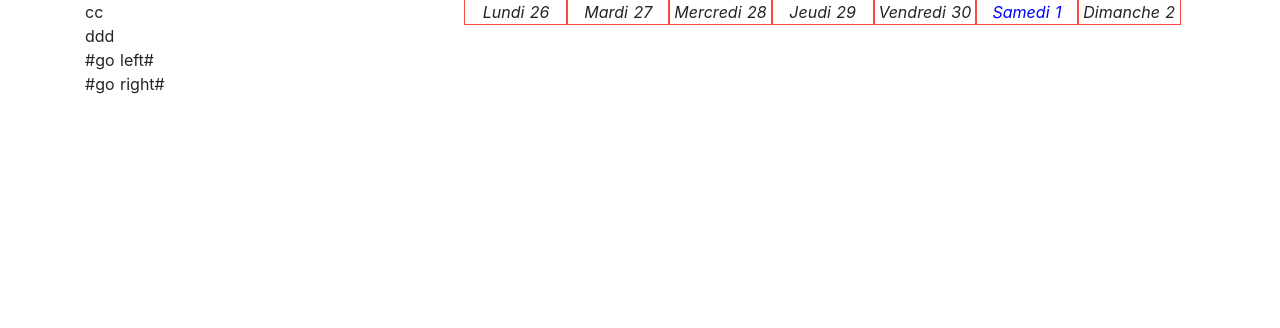
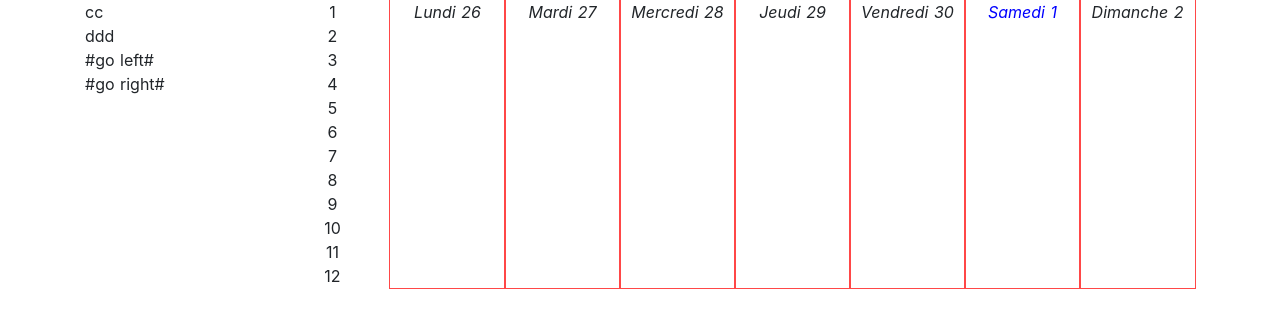
Before and after one commit to Loop-afk/amu-edt, a Nuxt app: page / in a window 1280 px wide. Shown: the top 328 px of the page. Built offline with nearby package versions, Linux system fonts and the light colour scheme.

Commit message:
start ordinateAxis //todo: interval

```diff
--- a/components/Schedule.vue
+++ b/components/Schedule.vue
@@ -1,8 +1,14 @@
 <template>
   <div :style="{height: scheduleHeight + 'px'}">
     <div class="schedule-row">
-      <!-- scheduleSettingsGetWeekDays exécuté 7 fois (à corriger) + width à bind -->
-      <div v-for="day in scheduleSettingsGetWeekDays()" :key="day.id" class="schedule-row-child box" style="width: 14%">
+      <ordinate-axis
+        :style="{height: scheduleHeight}"
+        style="width: 12.5%"
+        :working-hours="scheduleSchedule.workingHours"
+        :schedule-height="scheduleHeight"
+      />
+      <!-- scheduleSettingsGetWeekDays exécuté 7 fois (à corriger) + width à bind + day.id à remove -->
+      <div v-for="day in scheduleSettingsGetWeekDays()" :key="day.id" class="schedule-row-child box" style="width: 12.5%">
         <schedule-day
           :schedule-day-settings-date="day"
           :schedule-schedule="scheduleParseSchedule(scheduleSchedule, day)"
@@ -16,9 +22,10 @@
 <script>
 import ScheduleDay from '~/components/Schedule/ScheduleDay.vue'
 import addDays from '~/assets/js/addDays.js'
+import OrdinateAxis from '~/components/Schedule/OrdinateAxis.vue'
 export default {
   components: {
-    ScheduleDay
+    ScheduleDay, OrdinateAxis
   },
   props: {
     scheduleSettingsDate: {
--- /dev/null
+++ b/components/Schedule/OrdinateAxis.vue
@@ -0,0 +1,45 @@
+<template>
+  <div>
+    <!--((workingHours.end - workingHours.start) / ordinateAxisHoursInterval) -->
+    <div
+      v-for="interval in 12"
+      :key="interval"
+    >
+      {{ interval }}
+    </div>
+  </div>
+</template>
+
+<script>
+export default {
+  props: {
+    workingHours: {
+      type: Object,
+      default () { return { start: 6, end: 22 } }
+    },
+    scheduleHeight: {
+      type: Number,
+      required: true
+    },
+    ordinateAxisHoursInterval: {
+      type: Number,
+      default: 2
+    },
+    ordinateAxisMinutesInterval: {
+      type: Number,
+      default: 0 // unused
+    }
+  },
+  methods: {
+    scheduleGetHeightFromDate (course) {
+      const unit = this.scheduleHeight / (this.workingHours.end - this.workingHours.start)
+      const height = (unit * (course.end.hours - course.start.hours) + (unit * (course.end.minutes - course.start.minutes) / 60))
+      return height + 'px'
+    }
+  }
+}
+</script>
+
+<style>
+
+</style>
--- a/components/Schedule/ScheduleDay.vue
+++ b/components/Schedule/ScheduleDay.vue
@@ -11,8 +11,15 @@
         class="scheduleCourse"
         :style="{top: scheduleGetTopFromDate(course), height: scheduleGetHeightFromDate(course)}"
       >
-        <b-popover :target="'course-target-'+getTargetId()" triggers="hover" placement="right">
-          {{ course.room }} {{ course.teacher }}
+        <b-popover
+          :target="'course-target-'+getTargetId()"
+          :triggers="['hover']"
+          placement="right"
+          delay="0"
+        >
+          {{ course.room + ' ' + course.teacher }}
+          <br>
+          {{ course.start.hours + 'h' + getFormatedMinutes(course.start.minutes) }}
         </b-popover>
         {{ course.title }}
       </div>
@@ -46,6 +53,10 @@ export default {
   methods: {
     capitalizeFirstLetter (word) {
       return word.charAt(0).toUpperCase() + word.slice(1)
+    },
+    getFormatedMinutes (minutes) {
+      if (minutes < 10) { return '0' + minutes }
+      return minutes
     },
     getFormatedWeekDay (date) {
       const dateString = date.toLocaleDateString('fr-fr', { weekday: 'long', day: 'numeric' })
--- a/pages/index.vue
+++ b/pages/index.vue
@@ -3,11 +3,11 @@
     <b-container>
       <!-- todo enlever marge -->
       <b-row>
-        <b-col cols="4" class="box">
+        <b-col cols="2" class="box">
           <list-groups />
           <navigator-arrow @weekChangeEvent="weekChange($event)" />
         </b-col>
-        <b-col cols="8" class="box">
+        <b-col cols="10" class="box">
           <schedule
             :schedule-settings-date="day"
             :schedule-schedule="schedule"
```
